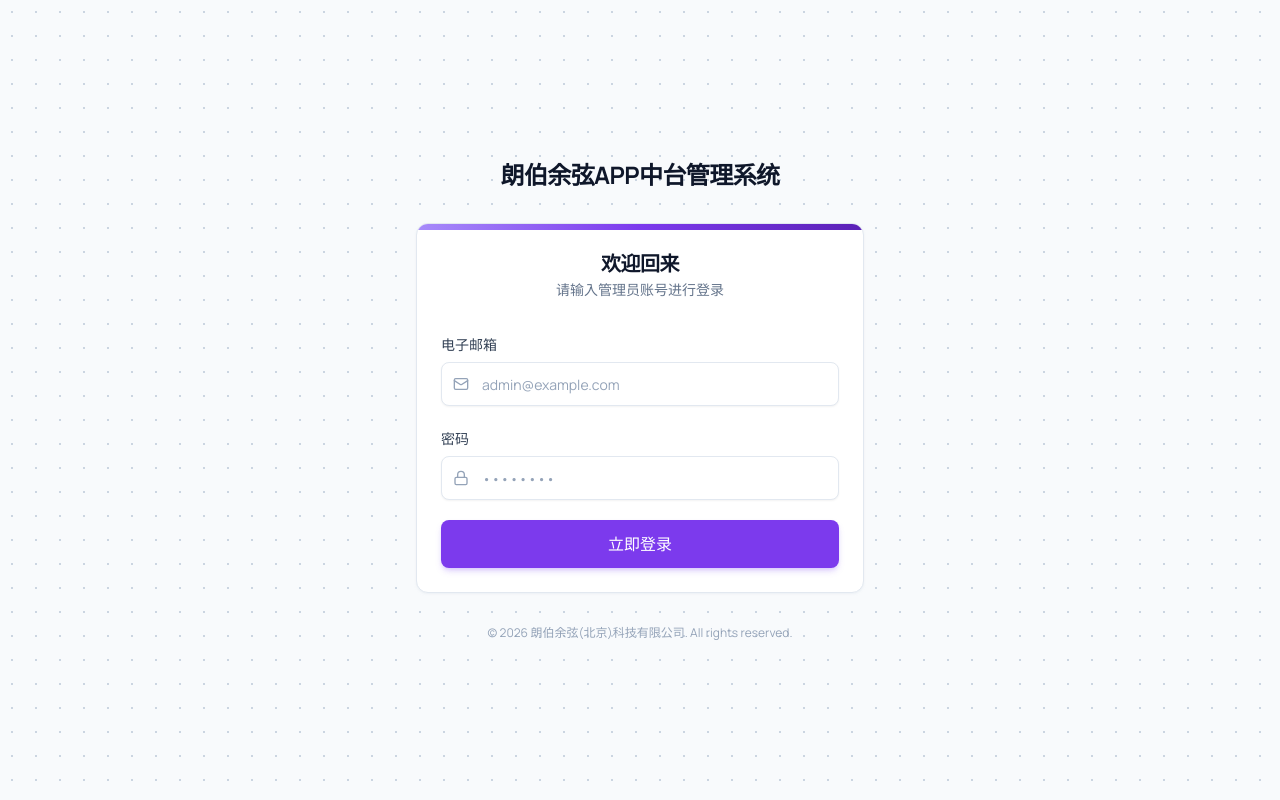
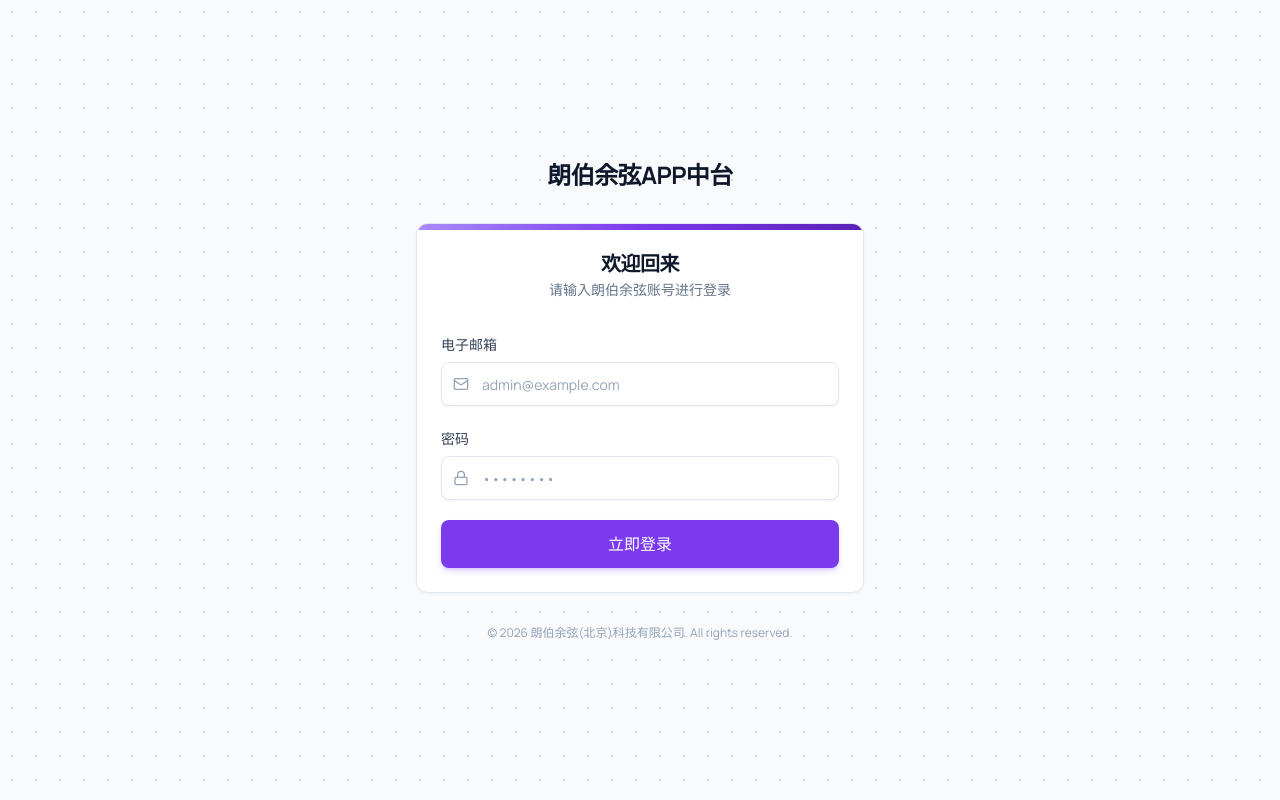
Before and after one commit to jeseqt/business-center, a React (Vite) app in the folder admin-portal/: page / in a window 1280 px wide. Built offline with nearby package versions, Linux system fonts and the light colour scheme; no server answers.

Commit message:
docs: 更新登录页面的品牌名称和提示文本
将“朗伯余弦APP中台管理系统”简化为“朗伯余弦APP中台”，并将登录提示从“管理员账号”更新为“朗伯余弦账号”，以匹配最新的品牌命名规范。

```diff
--- a/admin-portal/src/pages/Login.tsx
+++ b/admin-portal/src/pages/Login.tsx
@@ -35,7 +35,7 @@ export default function Login() {
       <div className="w-full max-w-md space-y-8 animate-in fade-in zoom-in duration-500">
         <div className="text-center flex flex-col items-center">
           <h2 className="text-2xl font-bold tracking-tight text-slate-900">
-            朗伯余弦APP中台管理系统
+            朗伯余弦APP中台
           </h2>
         </div>
 
@@ -43,7 +43,7 @@ export default function Login() {
           <div className="h-1.5 w-full bg-gradient-to-r from-brand-400 via-brand-600 to-brand-800"></div>
           <CardHeader className="space-y-1 pb-2">
             <CardTitle className="text-xl text-center font-bold">欢迎回来</CardTitle>
-            <p className="text-center text-sm text-slate-500">请输入管理员账号进行登录</p>
+            <p className="text-center text-sm text-slate-500">请输入朗伯余弦账号进行登录</p>
           </CardHeader>
           <CardContent className="pt-6">
             <form onSubmit={handleLogin} className="space-y-5">
```
